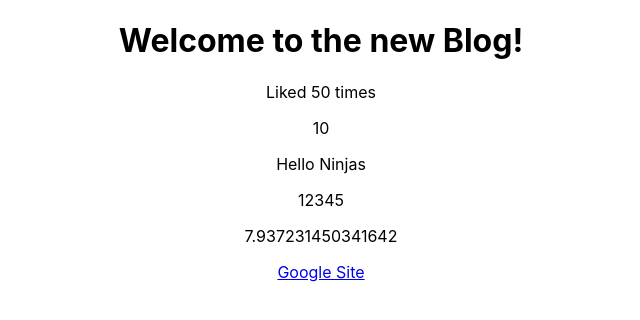
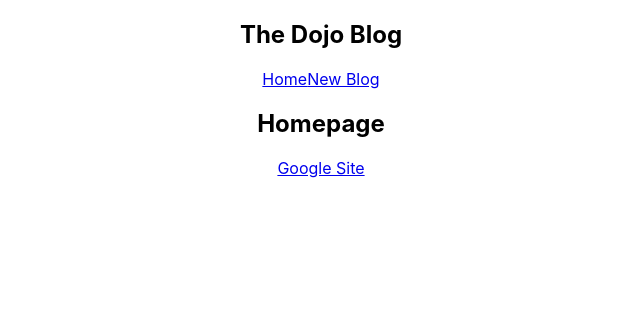
Before and after one commit to NXWBAH/dojo-blog, a React (Create React App) app: page / in a window 1280 px wide. Shown: the top 320 px of the page, without its empty margins (319-959 px from the left). Built offline with nearby package versions, Linux system fonts and the light colour scheme.

Commit message:
Multiple Components

```diff
--- a/src/App.js
+++ b/src/App.js
@@ -1,21 +1,15 @@
 import './App.css';
+import Navbar from './Navbar';
+import Home from './Home';
 
 function App() {
-	const title = 'Welcome to the new Blog!';
-	const likes = 50;
-	// const person = { name: 'Yoshi', age: 30 };
 	const googleURL = 'http://www.google.com';
 
 	return (
 		<div className='App'>
+			<Navbar />
 			<div className='content'>
-				<h1>{title}</h1>
-				<p>Liked {likes} times</p>
-				<p>{10}</p>
-				<p>{'Hello Ninjas'}</p>
-				<p>{[1, 2, 3, 4, 5]}</p>
-				<p>{Math.random() * 10}</p>
-
+				<Home />
 				<a href={googleURL}>Google Site</a>
 			</div>
 		</div>
--- /dev/null
+++ b/src/Home.js
@@ -0,0 +1,9 @@
+const Home = () => {
+	return (
+		<div className='home'>
+			<h2>Homepage</h2>
+		</div>
+	);
+};
+
+export default Home;
--- /dev/null
+++ b/src/Navbar.js
@@ -0,0 +1,13 @@
+const navbar = () => {
+	return (
+		<nav className='navbar'>
+			<h1>The Dojo Blog</h1>
+			<div className='links'>
+				<a href='/'>Home</a>
+				<a href='/crate'>New Blog</a>
+			</div>
+		</nav>
+	);
+};
+
+export default navbar;
```
